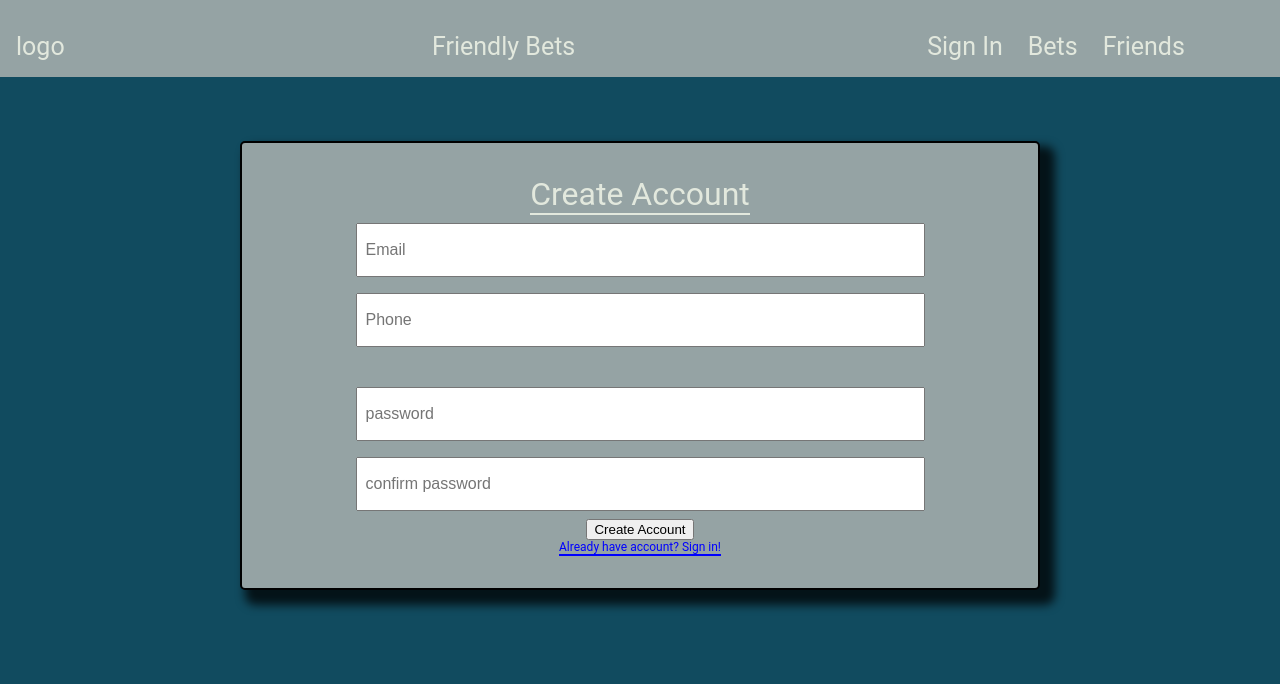
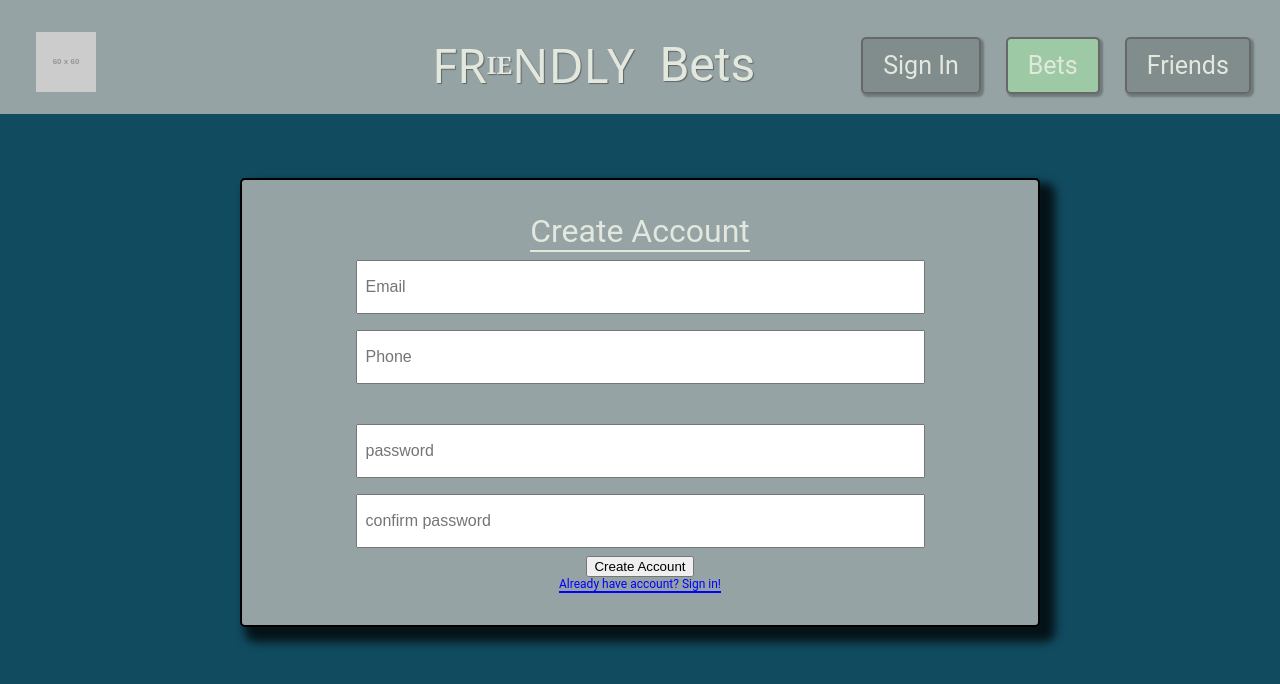
Before and after one commit to ThisisJackRyan/Friendly-Betting, a React (Create React App) app: page /Friendly-Betting/CreateAccount in a window 1280 px wide. Shown: the top 684 px of the page. Built offline with nearby package versions, Linux system fonts and the light colour scheme.

Commit message:
updates header

```diff
--- a/src/App.css
+++ b/src/App.css
@@ -10,6 +10,7 @@
   --dark-purple: #170a1cff;
   --alabaster: #e2e8ddff;
   --dark-spring-green: #007a45ff;
+  --spring-green: #9DC9A4;
 
   /* CSS HSL */
   /*
@@ -68,13 +69,28 @@ body{
   align-items: center;
   gap:1em;
 }
+.link{
+  text-decoration: none;
+  color: var(--alabaster);
+  padding: .75rem 1.25rem;
+}
 .Link{
   text-decoration: none;
+  background-color: rgba(110, 118, 119, .5);
   color: var(--alabaster);
+  padding: .75rem 1.25rem;
+  border-radius: 5px;
+  border:solid rgb(104, 104, 104) 2px;
+  box-shadow: 2px 2px 2px 1px rgba(0,0,0,0.25);
+  transition: all .25s ease-in-out;
 
 }
 .Link:hover{
-  color: var(--dark-purple);
+  /* background-color: rgba(110, 118, 119, 1); */
+  box-shadow: 7px 7px 7px 2px rgba(0,0,0,0.25);
+}
+.Link:active{
+  box-shadow: 4px 4px 4px 0px rgba(0,0,0,0.2) inset;
 }
 
 
@@ -101,3 +117,14 @@ body{
 .row{
   flex-direction: row;
 }
+
+
+.betLink{
+  background-color:var(--spring-green);
+}
+
+
+
+.text-shadow{
+  text-shadow: rgb(100, 100, 100) 1px 1px 1px;
+}
--- a/src/Components/Header.jsx
+++ b/src/Components/Header.jsx
@@ -8,18 +8,25 @@ const Header = () => {
     return(
         <div className="header">
             <div className="x1">
-                <div className="logo"><Link className="Link" to="Friendly-Betting/">logo</Link>
+                <div className="logo"><Link className="link" to="Friendly-Betting/">
+                    <img src="https://placehold.co/60x60" alt="" />
+                </Link>
 
                 </div>
             </div>
-            <div className="x1">Friendly Bets</div>
+            <div className="x1 text-shadow flex justify-start items-center text-5xl">
+                <span className="font-sans font-thin">FR</span>
+                <span className="font-serif font-bold text-2xl">IE</span>
+                <span className="font-sans font-thin">NDLY &nbsp;</span>
+                <span>Bets</span>
+            </div>
             <div className="flex pages x1">
                 {location.pathname !== "/SignIn" ? <Link className="Link" to="Friendly-Betting/SignIn">Sign In</Link>: <Link className="Link" to="/">Sign In</Link>
 
 
 
                 }
-                    <Link className="Link" to="Friendly-Betting/Bet">Bets</Link>
+                    <Link className="Link betLink" to="Friendly-Betting/Bet">Bets</Link>
                     <Link className="Link" to="Friendly-Betting/Friends">Friends</Link>
             </div>
         </div>
```
